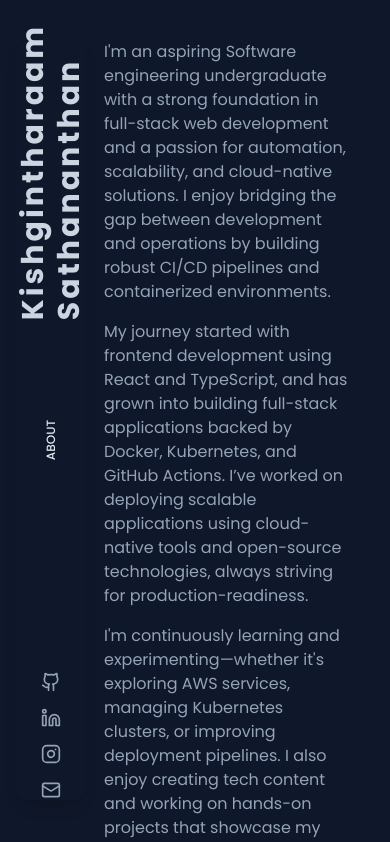
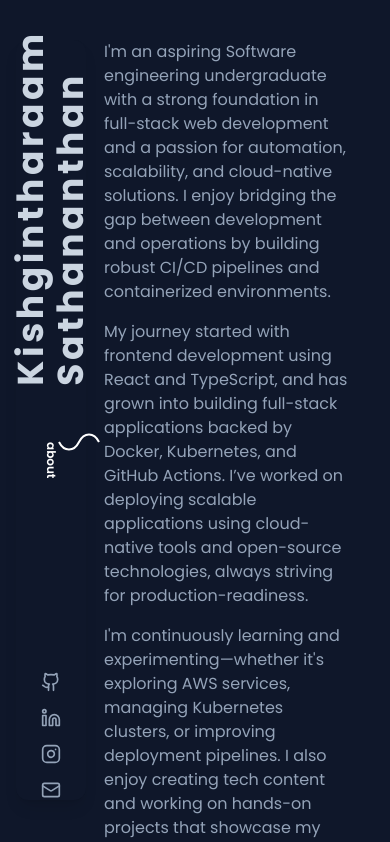
Before and after one commit to kishgi/my-portfolio, a Next.js app: page / in a window 390 px wide. Shown: the top 842 px of the page. Built offline with nearby package versions, Linux system fonts and the light colour scheme.

Commit message:
Edit: Made Resposive

```diff
--- a/app/globals.css
+++ b/app/globals.css
@@ -129,4 +129,6 @@
   .animate-marquee-vertical {
     animation: marquee-vertical var(--duration, 40s) linear infinite;
   }
+
+
 }
--- a/components/sidebar_mob.tsx
+++ b/components/sidebar_mob.tsx
@@ -57,23 +57,53 @@ export function SidebarMobile() {
   }, []);
 
   return (
-    <aside className="fixed top-10 left-4 z-50 h-[90vh] w-[70px] flex flex-col justify-between items-center bg-[#0f172a] backdrop-blur-lg px-2 pt-24 rounded-xl shadow-lg lg:hidden">
+    <aside className="fixed top-10 left-4 z-50 h-[90vh] w-[70px] flex flex-col justify-between items-center bg-[#0f172a] backdrop-blur-lg px-4 pt-32 md:pl-10 rounded-xl shadow-lg lg:hidden">
 
-      {/* Rotated Name */}
-      <div className="transform -rotate-90 text-3xl font-bold tracking-widest text-slate-300 whitespace-nowrap">
+
+      <div className="transform -rotate-90 text-4xl font-bold tracking-widest text-slate-300 whitespace-nowrap">
         Kishgintharaam <br /> Sathananthan
       </div>
 
-      {/* Active Section Name */}
-      <div className="flex-1 flex items-center justify-center">
-        {activeSection && (
-          <div className="writing-vertical text-xs font-medium text-slate-200 transform -rotate-90">
-            {activeSection.toUpperCase()}
-          </div>
-        )}
-      </div>
+      {activeSection && (
+  <div className="relative inline-block" style={{ writingMode: "vertical-rl", textOrientation: "mixed" }}>
+    <div className="text-xs font-semibold text-white">
+      {activeSection}
+    </div>
+    <svg
+      className="absolute left-full top-0"
+      width="20"
+      height="64"
+      viewBox="0 0 20 64"
+      fill="none"
+      xmlns="http://www.w3.org/2000/svg"
+      style={{ overflow: "visible" }}
+    >
+      <path
+        d="M0 0 C5 10, 15 10, 20 0 S35 -10, 40 0"
+        stroke="white"
+        strokeWidth="2"
+        fill="none"
+      >
+        <animate
+          attributeName="d"
+          dur="2s"
+          repeatCount="indefinite"
+          values="
+            M0 0 C5 10, 15 10, 20 0 S35 -10, 40 0;
+            M0 0 C5 0, 15 20, 20 0 S35 10, 40 0;
+            M0 0 C5 10, 15 10, 20 0 S35 -10, 40 0
+          "
+        />
+      </path>
+    </svg>
+  </div>
+)}
 
-      {/* Social Icons */}
+
+
+
+
+
       <div className="flex flex-col items-center gap-4">
         {socialLinks.map((link) => (
           <a
--- a/tailwind.config.ts
+++ b/tailwind.config.ts
@@ -71,10 +71,15 @@ const config: Config = {
           from: { height: "var(--radix-accordion-content-height)" },
           to: { height: "0" },
         },
+        fadeInScale: {
+          '0%': { opacity: '0', transform: 'scale(0.95)' },
+          '100%': { opacity: '1', transform: 'scale(1)' },
+        },
       },
       animation: {
         "accordion-down": "accordion-down 0.2s ease-out",
         "accordion-up": "accordion-up 0.2s ease-out",
+        'fade-in-scale': 'fadeInScale 0.4s ease-out forwards',
       },
       inset: {
         '2/5': '40%',
```
